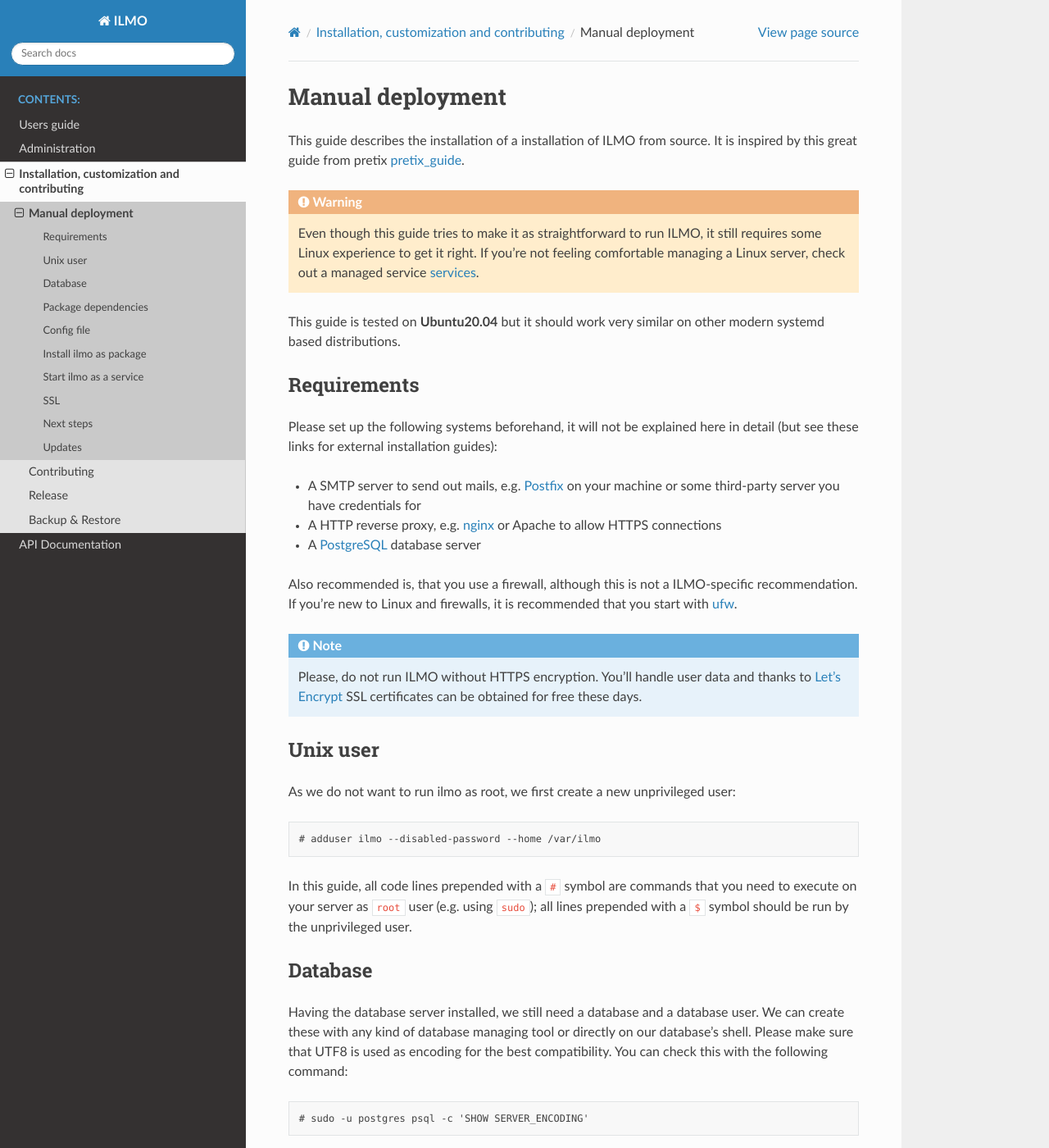
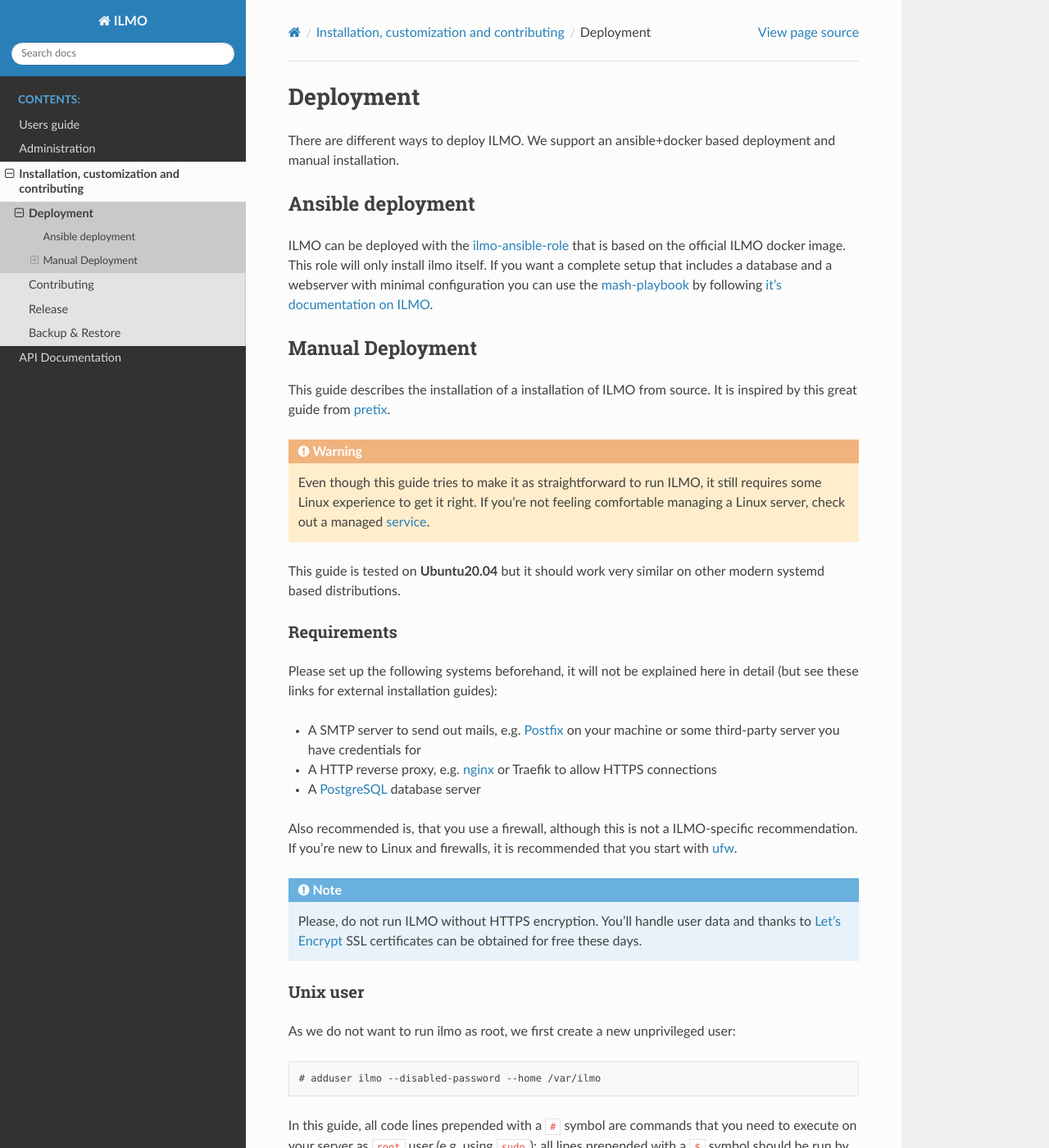
Before and after one commit to moan0s/ILMO2, a Sphinx documentation site: the page built from docs/dev/deployment.rst, in a window 1280 px wide and 1400 px high. Shown: the whole window at 82% size. Built offline with Sphinx 7.4.7 and the Read the Docs theme 2.0.0, drawn with Linux system fonts in a browser that asks for light colours.

Commit message:
Add ansible to deployment methods

```diff
--- a/docs/conf.py
+++ b/docs/conf.py
@@ -59,7 +59,7 @@
 #
 # This is also used if you do content translation via gettext catalogs.
 # Usually you set "language" from the command line for these cases.
-language = None
+language = "en"
 
 # List of patterns, relative to source directory, that match files and
 # directories to ignore when looking for source files.
@@ -151,7 +151,7 @@
 #  dir menu entry, description, category)
 texinfo_documents = [
     (master_doc, 'ILMO', 'ILMO Documentation',
-     author, 'ILMO', 'One line description of project.',
+     author, 'ILMO', 'A library management tool.',
      'Miscellaneous'),
 ]
 
--- a/docs/dev/deployment.rst
+++ b/docs/dev/deployment.rst
@@ -1,14 +1,31 @@
 .. highlight:: none
 
-Manual deployment
+**********
+Deployment
+**********
+
+There are different ways to deploy ILMO. We support an ansible+docker based deployment and manual installation.
+
+Ansible deployment
+==================
+
+ILMO can be deployed with the `ilmo-ansible-role <https://github.com/moan0s/ansible-role-ilmo>`_ that is based on the
+official ILMO docker image. This role will only install ilmo itself. If you want a complete setup that includes a
+database and a webserver with minimal configuration you can use the
+`mash-playbook <https://github.com/mother-of-all-self-hosting/mash-playbook>`_ by following `it's documentation
+on ILMO <https://github.com/mother-of-all-self-hosting/mash-playbook/blob/main/docs/services/ilmo.md>`_.
+
+
+
+Manual Deployment
 =================
 
 
 This guide describes the installation of a installation of ILMO from source. It is inspired by this great guide from
-pretix pretix_guide_.
+pretix_.
 
 .. warning:: Even though this guide tries to make it as straightforward to run ILMO, it still requires some Linux experience to
-             get it right. If you're not feeling comfortable managing a Linux server, check out a managed service services_.
+             get it right. If you're not feeling comfortable managing a Linux server, check out a managed service_.
 
 This guide is tested on **Ubuntu20.04** but it should work very similar on other modern systemd based distributions.
 
@@ -19,7 +36,7 @@
 installation guides):
 
 * A SMTP server to send out mails, e.g. `Postfix`_ on your machine or some third-party server you have credentials for
-* A HTTP reverse proxy, e.g. `nginx`_ or Apache to allow HTTPS connections
+* A HTTP reverse proxy, e.g. `nginx`_ or Traefik to allow HTTPS connections
 * A `PostgreSQL`_ database server
 
 Also recommended is, that you use a firewall, although this is not a ILMO-specific recommendation. If you're new to
@@ -239,5 +256,5 @@
 .. _redis: https://blog.programster.org/debian-8-install-redis-server/
 .. _ufw: https://en.wikipedia.org/wiki/Uncomplicated_Firewall
 .. _strong encryption settings: https://mozilla.github.io/server-side-tls/ssl-config-generator/
-.. _services: hyteck.de/services
-.. _pretix_guide: https://docs.pretix.eu/en/latest/admin/installation/manual_smallscale.html
+.. _service: hyteck.de/services
+.. _pretix: https://docs.pretix.eu/en/latest/admin/installation/manual_smallscale.html
```
